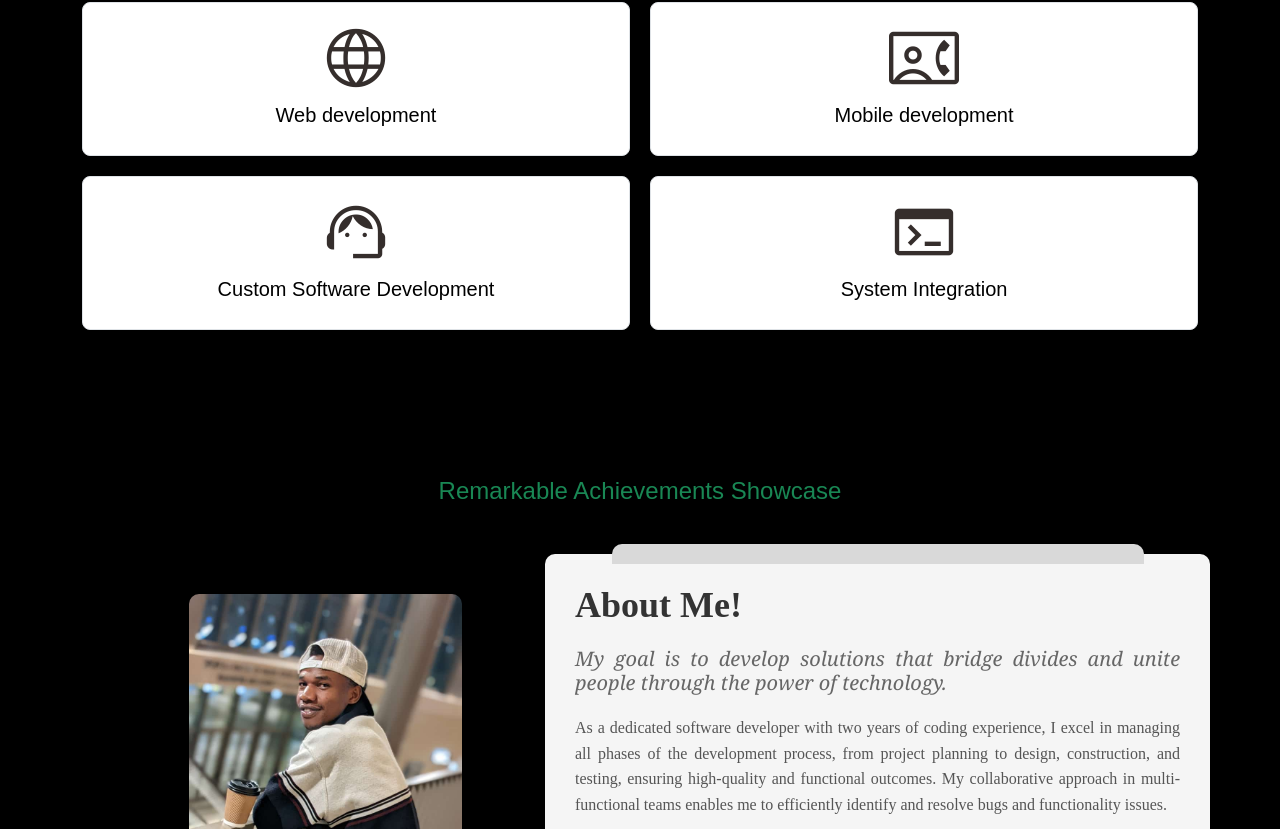
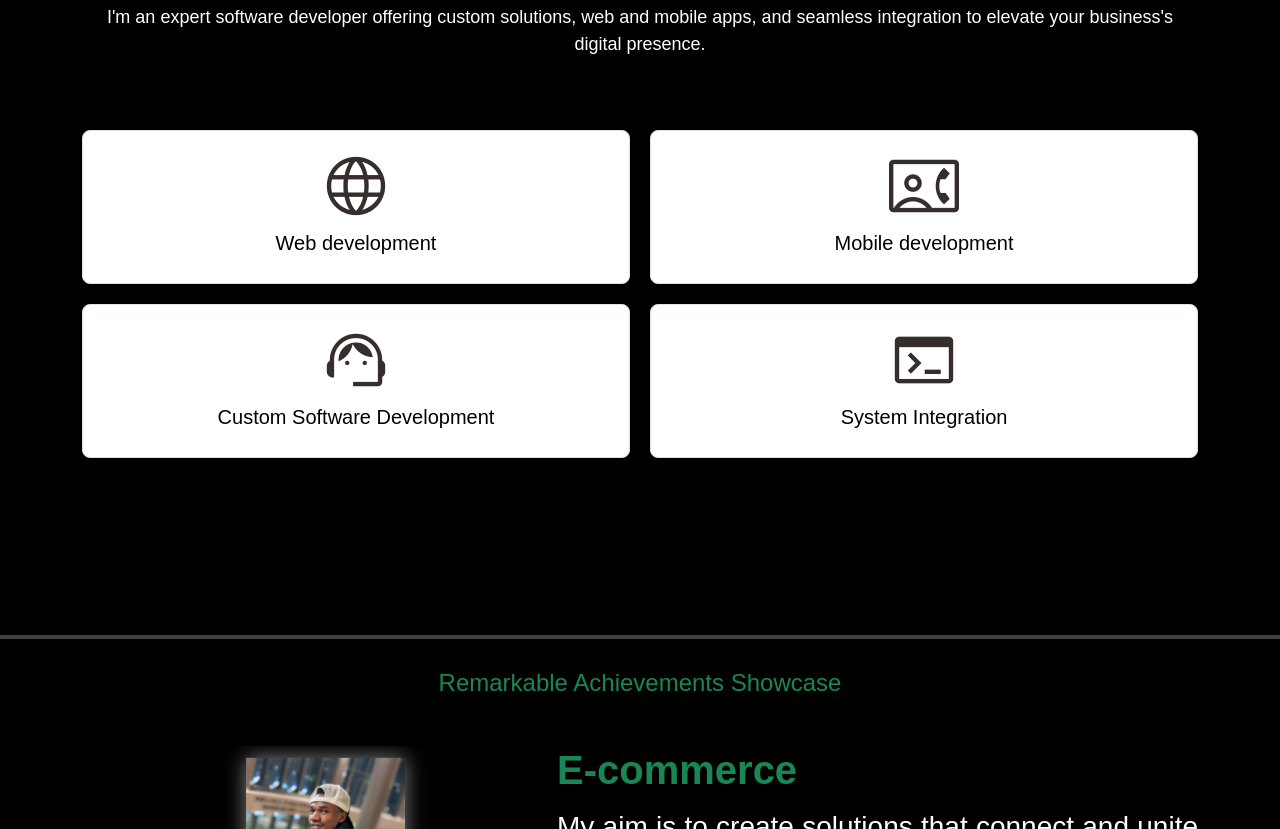
Before and after one commit to KABANOFESTO/Myprotofolio, a React (Vite) app: page / in a window 1280 px wide. Shown: the part 1971-2800 px from the top of the page. Built offline with nearby package versions, Linux system fonts and the light colour scheme; a web font is replaced by a local one.

Commit message:
ch-doneHome😎

```diff
--- a/src/Components/Home.jsx
+++ b/src/Components/Home.jsx
@@ -10,12 +10,19 @@ const Home = () => {
     return (
         <>
             <Banner />
+            <hr />
             <About />
+            <hr />
             <Services />
+            <hr />
             <Achievement />
+            <hr />
             <Experience />
+            <hr />
             <Certificates />
-            <br/><br/><br/><br/>
+            <br /><br /><br />
+            <br /><br />
+            <hr />
             <Contact />
         </>
     );
--- a/src/index.css
+++ b/src/index.css
@@ -14,7 +14,9 @@ body {
 
 nav {
   background-color: #000;
+  box-shadow: 0 0 20px rgba(255, 255, 255, 0.5);
   padding: 25px 0;
+
 }
 
 .navbar-brand {
@@ -368,6 +370,41 @@ nav {
   max-height: 82%;
 }
 
+.imageB {
+  position: relative;
+  overflow: hidden;
+}
+
+.imageB img {
+  max-width: 40%;
+  max-height: 82%;
+  box-shadow: 0 0 20px rgba(255, 255, 255, 0.5);
+  transition: transform 0.5s ease-in-out;
+}
+
+.imageB:hover img {
+  transform: scale(1.1);
+  box-shadow: 0 0 30px rgba(255, 255, 255, 0.8);
+}
+
+@keyframes float {
+  0% {
+    transform: translateY(0);
+  }
+
+  50% {
+    transform: translateY(-20px);
+  }
+
+  100% {
+    transform: translateY(0);
+  }
+}
+
+.animating {
+  animation: float 3s ease-in-out infinite;
+}
+
 @keyframes fadeInUp {
   0% {
     opacity: 0;
@@ -423,3 +460,27 @@ footer {
 .section-titles {
   font-size: 24px;
 }
+
+iframe {
+  position: relative;
+  overflow: hidden;
+  border-radius: 10px;
+  border-radius: 10px;
+  flex: 1;
+  min-width: calc(25% - 20px);
+  -webkit-filter: grayscale(0%);
+  filter: grayscale(0%);
+}
+
+iframe:hover {
+  -webkit-filter: grayscale(100%);
+  filter: grayscale(100%);
+  transition: filter .5s ease-in-out;
+}
+
+hr {
+  border: none;
+  height: 4px;
+  background: #fff;
+  margin: 30px 0;
+}
--- a/src/pages/Achievement.jsx
+++ b/src/pages/Achievement.jsx
@@ -32,34 +32,35 @@ const Achievement = () => {
                 </div>
 
                 <br />
-                <div className="container d-flex justify-content-center align-items-center">
+                <div className="container d-flex justify-content-center align-items-center comm">
                     <div className="row about-row d-flex">
-                        <div className="d-flex justify-content-center align-items-center col-md-5 ps-0 ps-lg-5 image">
-                            <img src={commerce} alt="" className="img-fluid" />
+                        <div className="d-flex justify-content-center align-items-center col-md-5 ps-0 ps-lg-5 imageB">
+                            <img src={commerce} alt="" className="img-fluid animating" />
                         </div>
-                        <div className="col-md-7 view detailat text-justify d-flex flex-column">
-                            <h1 className="fw-bold">About Me!</h1>
-                            <h3>My goal is to develop solutions that bridge divides and unite people through the power of technology.</h3>
-                            <p>As a dedicated software developer with two years of coding experience, I excel in managing all
-                                phases of the development process, from project planning to design, construction, and testing,
-                                ensuring high-quality and functional outcomes. My collaborative approach in multi-functional
-                                teams enables me to efficiently identify and resolve bugs and functionality issues.</p>
+                        <div className="col-md-7 text-white text-justify d-flex flex-column">
+                            <h1 className="fw-bold text-success">E-commerce</h1>
+                            <h3>My aim is to create solutions that connect and unite people using the power of technology.</h3>
+                            <p>As a committed software developer with two years of coding expertise, I excel in handling all
+                                stages of the development process, from project planning to design, construction, and testing,
+                                ensuring high-quality and effective results. My collaborative approach within multi-functional
+                                teams allows me to quickly identify and resolve bugs and functionality issues.</p>
+
                         </div>
                     </div>
                 </div>
-
                 <div className="container d-flex justify-content-center align-items-center" >
                     <div className="row about-row d-flex" >
-                        <div className="col-md-7 view detailat text-justify d-flex flex-column">
-                            <h1 className="fw-bold">About Me!</h1>
-                            <h3>My goal is to develop solutions that bridge divides and unite people through the power of technology.</h3>
-                            <p>As a dedicated software developer with two years of coding experience, I excel in managing all
-                                phases of the development process, from project planning to design, construction, and testing,
-                                ensuring high-quality and functional outcomes. My collaborative approach in multi-functional
-                                teams enables me to efficiently identify and resolve bugs and functionality issues.</p>
+                        <div className="col-md-7 text-white text-justify d-flex flex-column">
+                            <h1 className="fw-bold text-success">Hotel Management</h1>
+                            <h3>Streamlining Operations with Innovative Software Solutions</h3>
+                            <p>In the dynamic hospitality industry, efficient hotel management is crucial for delivering exceptional guest experiences.
+                                As a dedicated software developer with two years of coding experience, I specialize in developing cutting-edge solutions
+                                that revolutionize hotel operations. From seamless check-in and checkout processes to personalized guest services and robust
+                                inventory management, my goal is to create intuitive and user-friendly applications that enhance productivity
+                                and guest satisfaction.</p>
                         </div>
-                        <div className="d-flex justify-content-center align-items-center col-md-5 ps-0 ps-lg-5 p image">
-                            <img src={commerce} alt="" className="img-fluid animate" />
+                        <div className="d-flex justify-content-center align-items-center col-md-5 ps-0 ps-lg-5 p imageB">
+                            <img src={commerce} alt="" className="img-fluid animating" />
                         </div>
                     </div>
                 </div>
--- a/src/pages/Banner.jsx
+++ b/src/pages/Banner.jsx
@@ -94,7 +94,6 @@ const Banner = () => {
                         <p>“Means with coding, I can do whatever you want: Just DM me”</p>
                     </div>
                 </div>
-                <hr />
             </section>
         </>
     );
--- a/src/pages/Contact.jsx
+++ b/src/pages/Contact.jsx
@@ -3,9 +3,12 @@
 const Contact = () => {
     return (
         <>
+            <div className='container text-center'>
+                <h2 className=" mb-4 text-success section-titles">Let's Exchange Ideas</h2>
+            </div>
             <div style={{ marginTop: '0px' }} className="row no-margin justify-content-center" >
                 <iframe
-                    style={{ width: '80%', height: '200px', border: 0 }}
+                    style={{ width: '100%', height: '200px', border: 0 }}
                     src="https://www.google.com/maps/embed?pb=!1m18!1m12!1m3!1d3987.4663352849548!2d30.15703781058143!3d-1.967431798006474!2m3!1f0!2f0!3f0!3m2!1i1024!2i768!4f13.1!3m3!1m2!1s0x19db599d29c5b3d1%3A0xdce613598e7fcf02!2sKanombe!5e0!3m2!1sen!2srw!4v1718228847584!5m2!1sen!2srw"
                     title="Kanombe kicukiro"
                     allowFullScreen=""
--- a/src/pages/Services.jsx
+++ b/src/pages/Services.jsx
@@ -76,6 +76,7 @@ const Services = () => {
                         </div>
                     </div>
                 </div>
+                <hr />
             </section>
         </>
     );
```
